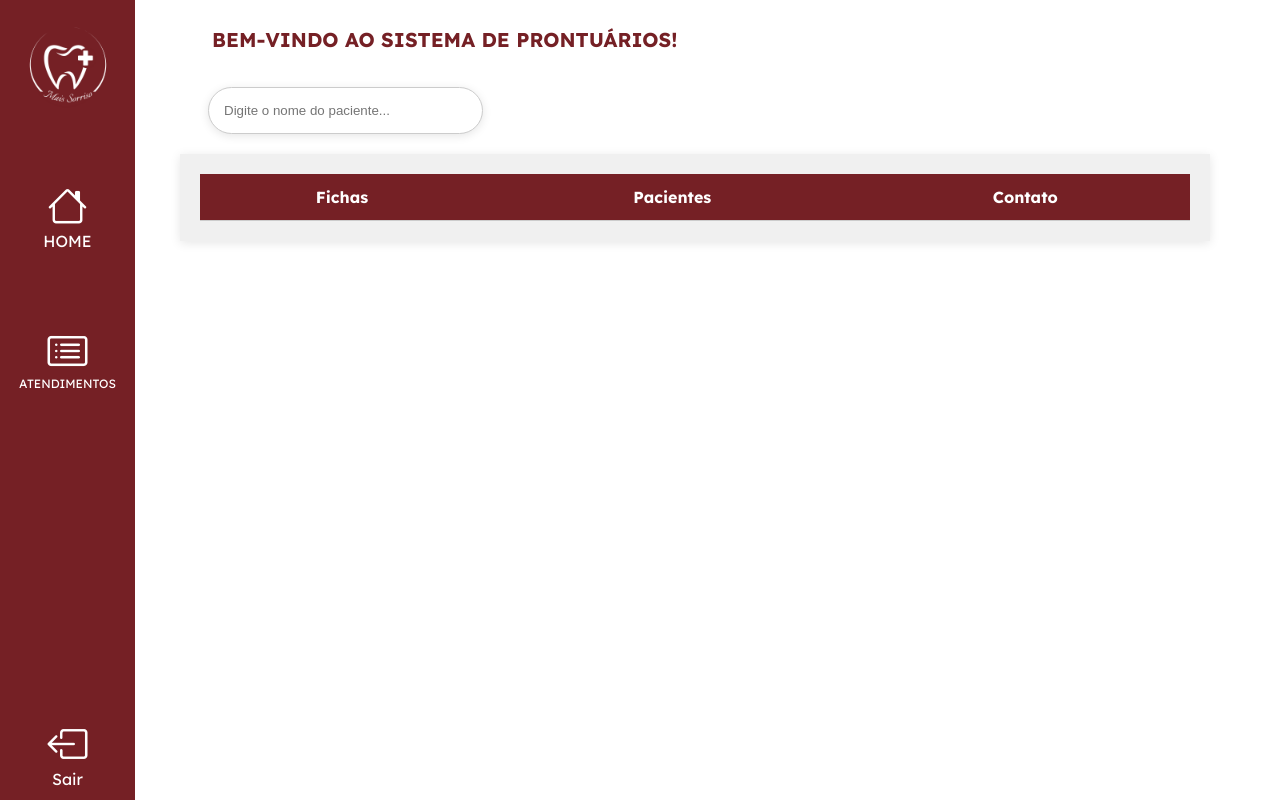
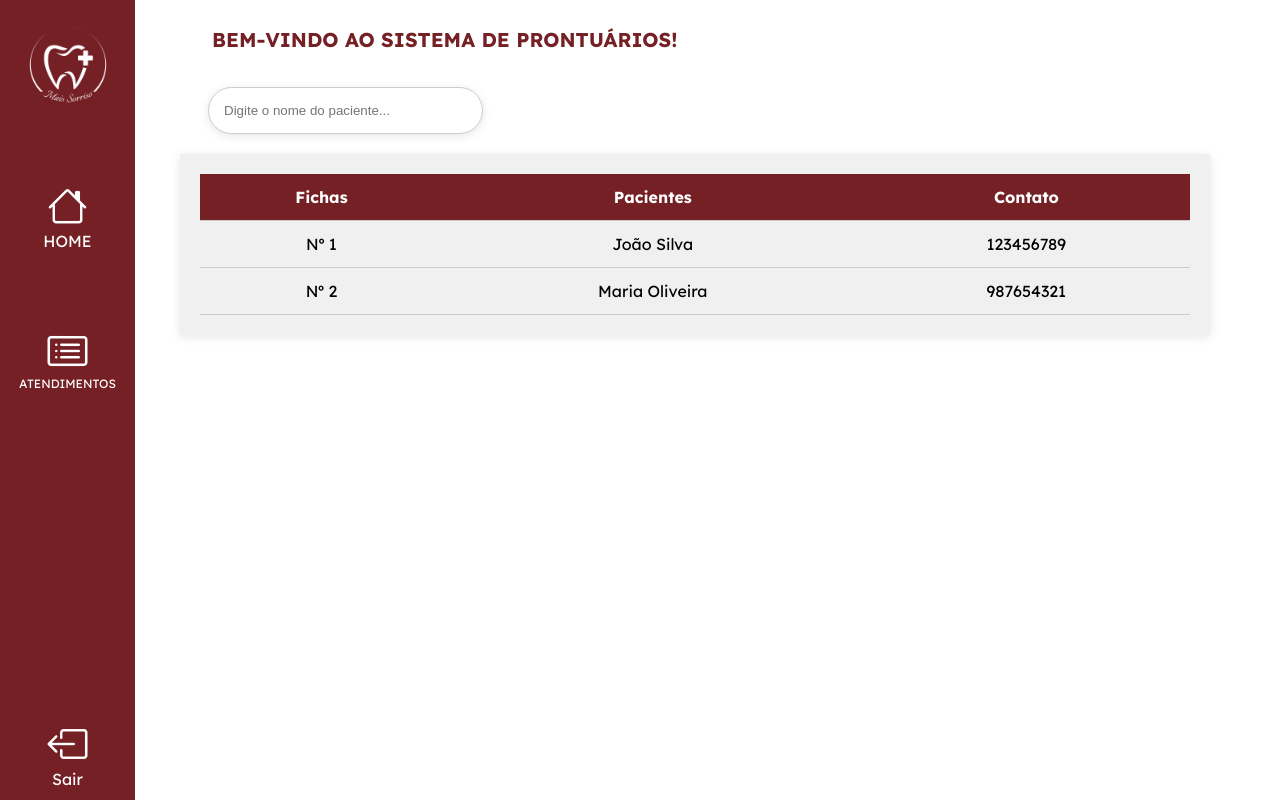
Before and after one commit to helenojose/MaisSorrisoProject, a Vue app: page /home/recepcionista in a window 1280 px wide. Built offline with nearby package versions, Linux system fonts and the light colour scheme; sample sign-in values are in the browser's storage.

Commit message:
Logica da home prontuario

```diff
--- a/src/components/ListaPaciente.vue
+++ b/src/components/ListaPaciente.vue
@@ -8,7 +8,7 @@
 
       <!-- Campo de Busca -->
       <div id="search-container">
-        <input type="text" placeholder="Digite o nome do paciente...">
+        <input type="text" placeholder="Digite o nome do paciente..." v-model="search">
       </div>
 
       <!-- Tabela de Prontuários -->
@@ -22,7 +22,11 @@
             </tr>
           </thead>
           <tbody>
-            <tr v-for="(paciente, index) in filteredPacientes" :key="index">
+            <tr
+              v-for="(paciente, index) in filteredPacientes"
+              :key="index"
+              @click="verProntuario(paciente.codPaciente)"
+            >
               <td>Nº {{ paciente.codPaciente }}</td>
               <td>{{ paciente.nome }}</td>
               <td>{{ paciente.contato }}</td>
@@ -131,6 +135,29 @@ table tbody tr:hover {
 </style>
 
 <script>
-export default{
-    name:'ListaPaciente'
-}</script>
+export default {
+  name: "ListaPaciente",
+  data() {
+    return {
+      search: "",
+      pacientes: [
+        { codPaciente: 1, nome: "João Silva", contato: "123456789" },
+        { codPaciente: 2, nome: "Maria Oliveira", contato: "987654321" }
+      ]
+    };
+  },
+  computed: {
+    filteredPacientes() {
+      return this.pacientes.filter((paciente) =>
+        paciente.nome.toLowerCase().includes(this.search.toLowerCase())
+      );
+    }
+  },
+  methods: {
+    verProntuario(codPaciente) {
+      // Redireciona para a página de prontuário passando o ID do paciente
+      this.$router.push({ name: "ProntuarioDentista", params: { id: codPaciente } });
+    }
+  }
+};
+</script>
--- a/src/components/SideBarProntuario.vue
+++ b/src/components/SideBarProntuario.vue
@@ -3,7 +3,7 @@
         <div class="UpSideItems">
             <img src="../img/Sidebar/LogoSorriso.png" alt="">
             <div class="sideButton">
-                <i class="bi bi-house"></i>
+                <i class="bi bi-house" ></i>
                 <span class="sideText">HOME</span>
             </div>
             <div class="sideButton">
--- a/src/views/Dentista/VersoDentista.vue
+++ b/src/views/Dentista/VersoDentista.vue
@@ -21,19 +21,25 @@
                 <td><input type="text" v-model="linha.tratamento" /></td>
                 <td><input type="text" v-model="linha.dentista" /></td>
                 <td><input type="text" v-model="linha.valor" /></td>
-                <button @click="removerLinha(index)"><img src="/src/img/lixeiraicon.png" alt=""></button>
+                <button class="img-button" @click="removerLinha(index)">
+                  <img src="/src/img/lixeiraicon.png" alt="Excluir" class="icon">
+                </button>
               </tr>
             </tbody>
           </table>
         </div>
         <div>
-          <button @click="adicionarLinha"><img src="/src/img/addicon.png" alt=""></button>
+          <button class="img-button" @click="adicionarLinha">
+          <img src="/src/img/addicon.png" alt="Adicionar" class="icon">
+        </button>
         </div>
         <div class="observacoes">
           <label for="observacoes">Observações do Paciente:</label>
           <textarea id="observacoes" rows="4"></textarea>
         </div>
-        <button><img src="/src/img/" alt="salvaricon"></button>
+        <button class="img-button">
+        <img src="/src/img/salvaricon.png" alt="Salvar" class="icon">
+      </button>
       </div>
     </div>
   </template>
```
Lines whose indentation alone changed are shown as unchanged.
